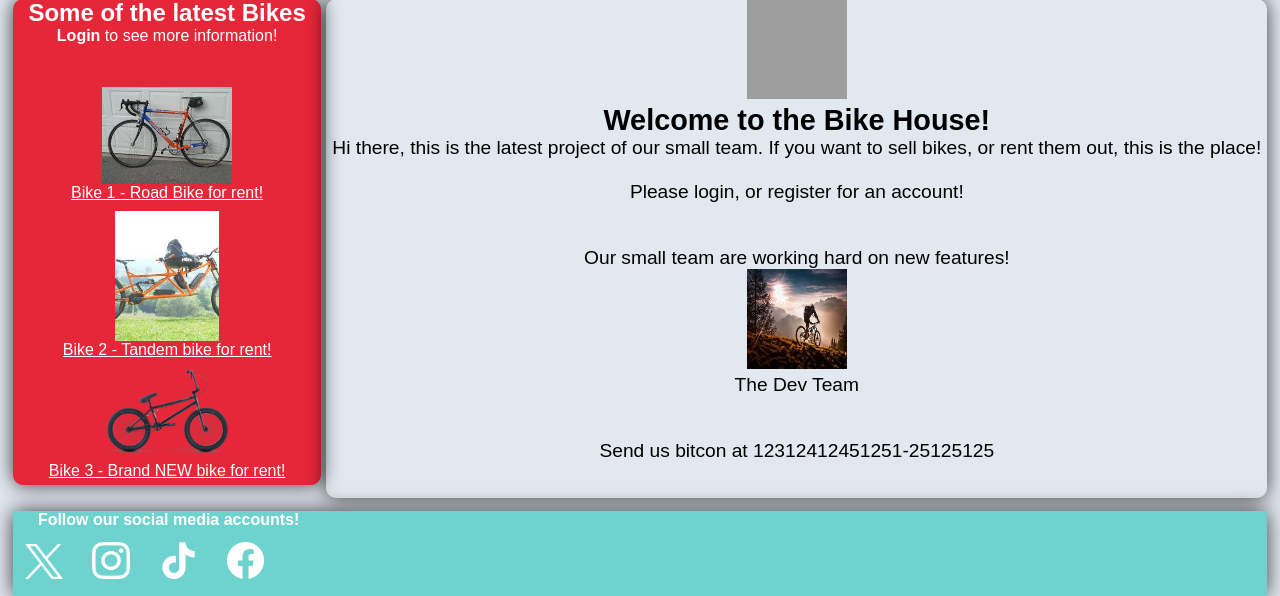
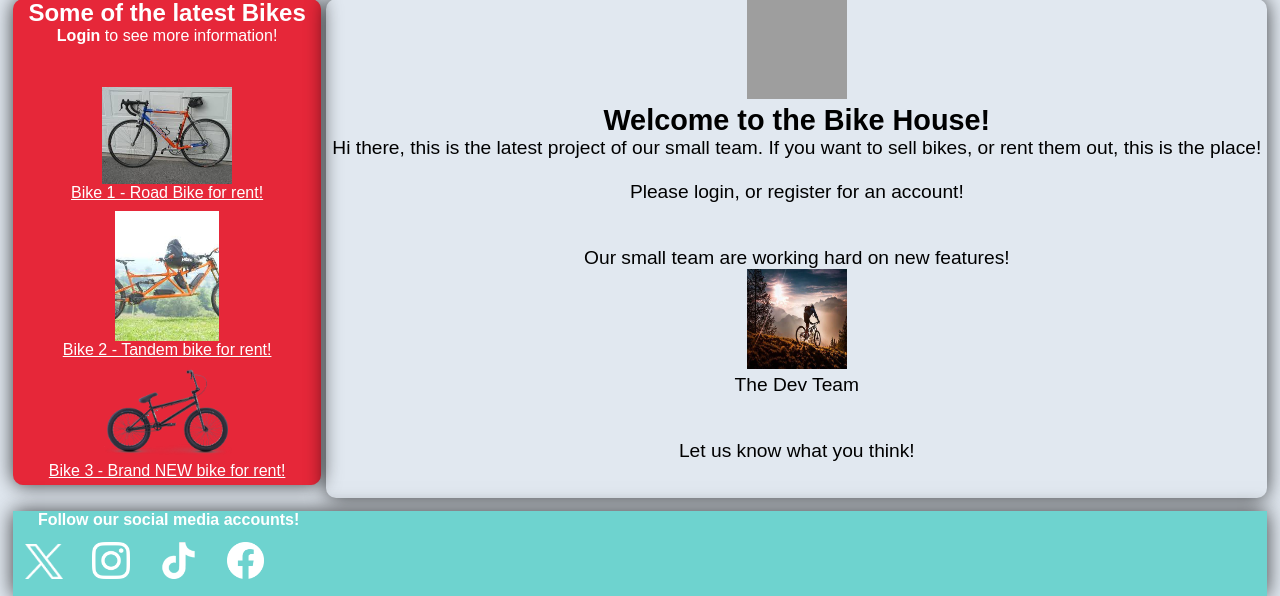
Before and after one commit to Henryisnotavailable/Building-for-the-Web_S1_23_final, a PHP site: page /welcome.php in a window 1280 px wide. Shown: the part 279-875 px from the top of the page. Run offline with PHP 8.4, Linux system fonts and the light colour scheme; data comes from the database, SQL or seed files in the repository; grey boxes are pictures that could not be loaded.

Commit message:
Removed funny

```diff
--- a/Draft_1/welcome.php
+++ b/Draft_1/welcome.php
@@ -134,7 +134,7 @@ if ($q = $mysqli->query($sql)) {
                                 </figure>
                             </div>
                             <br></br>
-                            <p>Send us bitcon at 12312412451251-25125125</p>
+                            <p>Let us know what you think!</p>
                         </div>
                         <br></br>
 
```
